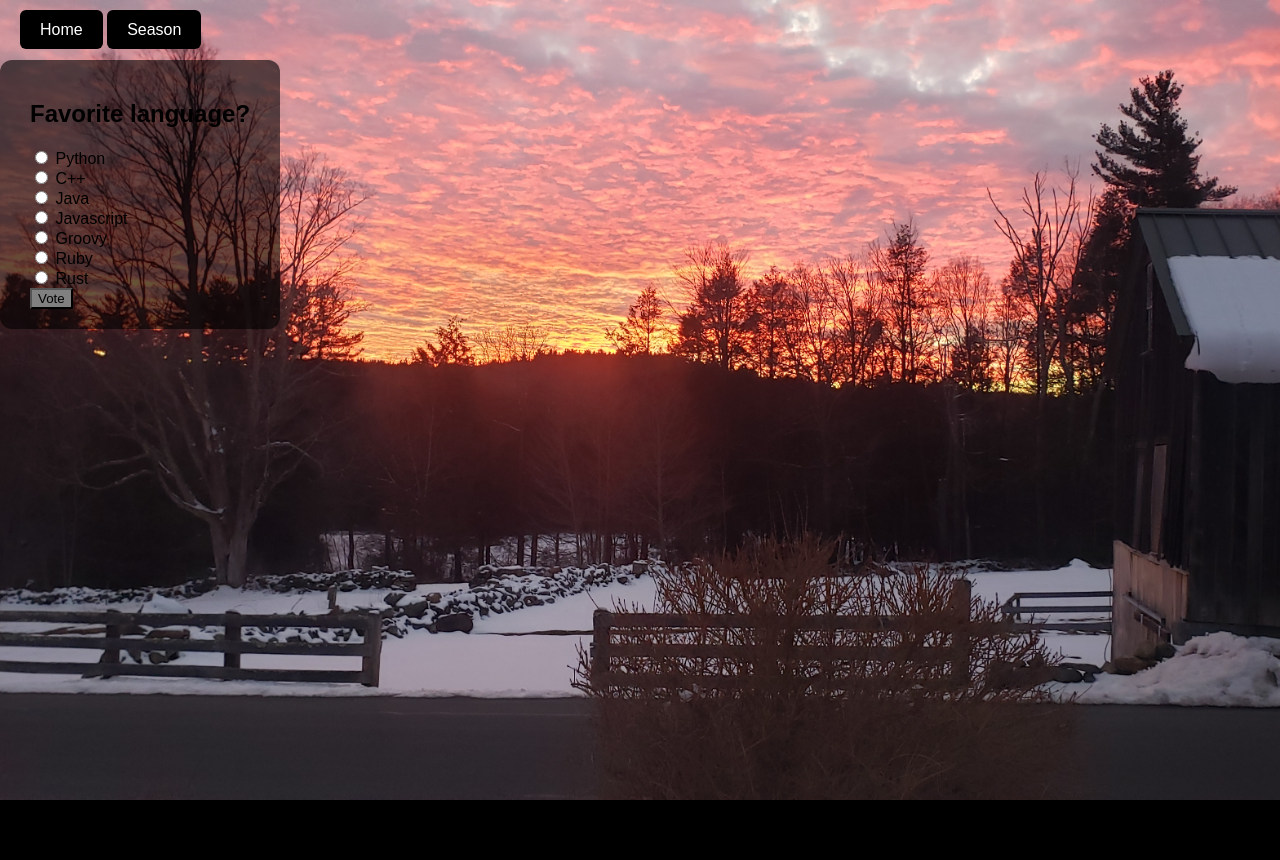
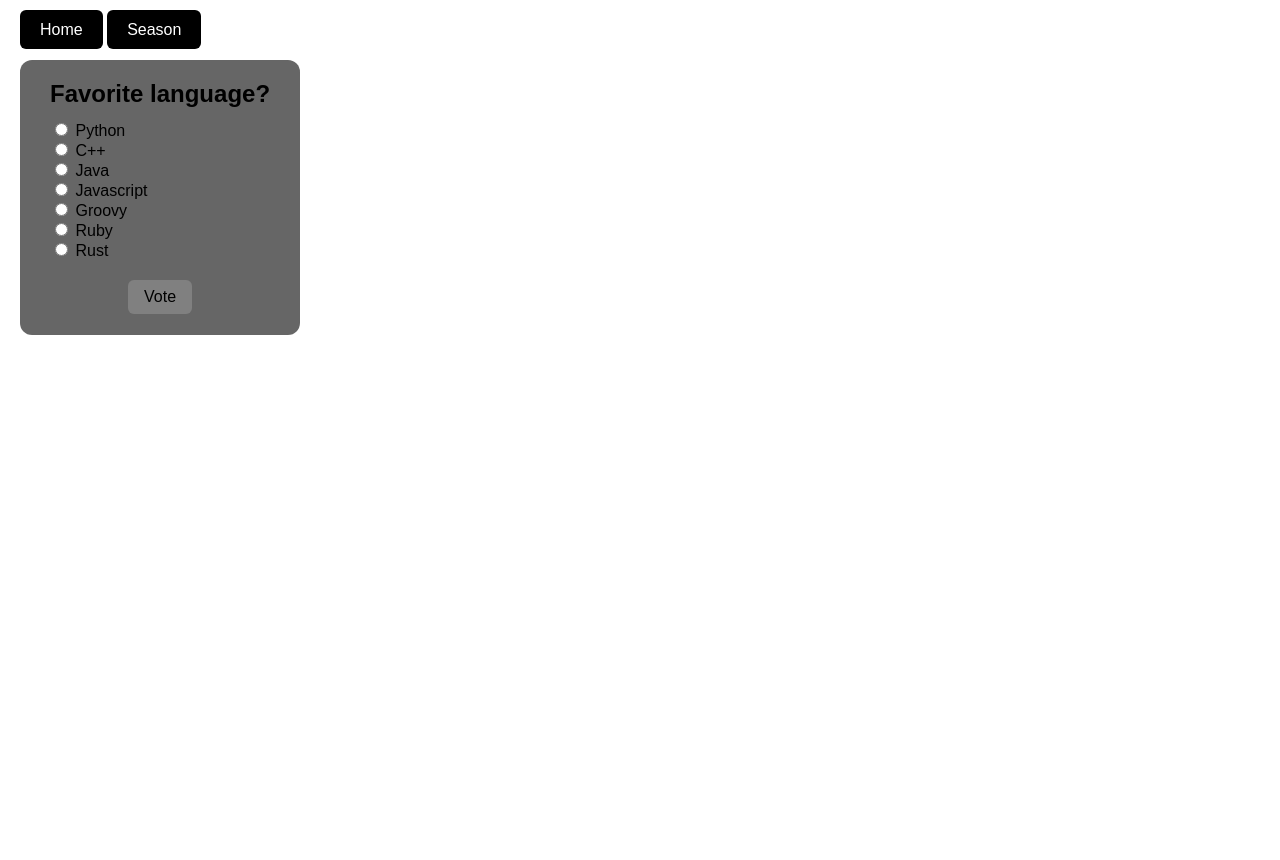
Before and after one commit to leblancr/django_tutorial, a Django app: page /polls/4/ in a window 1280 px wide. Run offline with Django 5.2, Linux system fonts and the light colour scheme; data comes from the database, SQL or seed files in the repository; both versions use the stored data as it was after the commit.

Commit message:
adjusted css for textbox

```diff
--- a/django_tutorial/polls/static/polls/styles.css
+++ b/django_tutorial/polls/static/polls/styles.css
@@ -4,7 +4,7 @@ html, body {
 }
 
 body {
-    background: black url("/static/polls/images/pinney_sunset.jpg") no-repeat top center;
+    /* background: black url("/static/polls/images/pinney_sunset.jpg") no-repeat top center; */
     background-size: cover;  /* fills viewport, keeps aspect ratio */
     font-family: Arial, sans-serif;
     color: black;
@@ -19,6 +19,34 @@ header {
     width: 100%;
     padding: 10px 20px;
     z-index: 100;
+}
+
+.btn {
+  display: block;
+  margin: 20px auto;
+  background-color: gray;
+  color: black;
+  text-decoration: none;
+  text-align: center;
+  padding: 8px 16px;
+  border-radius: 6px;
+  border: none;
+  cursor: pointer;
+  font-size: 16px;
+  width: fit-content;
+}
+
+.btn:link,
+.btn:visited {
+  color: black;       /* ensure consistent text color */
+}
+
+a.btn {
+  display: block;     /* makes sure <a> behaves like submit button */
+}
+
+.btn:hover {
+  background-color: darkgray;
 }
 
 .header-button, .header-button:link, .header-button:visited, button.header-button {
@@ -55,12 +83,20 @@ button.header-button {
 .text-box {
     background-color: rgba(0,0,0,0.6);
     color: black;
-    padding: 20px 30px;
-    border-radius: 12px;
+    padding: 20px 30px 1px 30px; /* top, right, bottom, left */    border-radius: 12px;
     display: inline-block;
     /* font-family: "Georgia", serif; change font */
     font-size: 16px;              /* optional */
     /* font-weight: bold;            optional */
+    margin-left: 20px;           /* push it away from the left edge */
+}
+
+.text-box p,
+.text-box h1,
+.text-box h2,
+.text-box h3 {
+    margin-top: 0;   /* remove space above */
+    margin-bottom: 0.5em; /* keep some space below if you want */
 }
 
 Key points
@@ -110,3 +146,19 @@ header {
 .dropdown:hover .bg-menu {
   display: block;
 }
+
+.vote-again {
+  display: block;
+  margin: 20px auto 0;
+  text-align: center;
+  background-color: gray;
+  color: black;
+  text-decoration: none;
+  padding: 6px 12px;
+  border-radius: 6px;
+  width: fit-content;
+}
+
+.vote-again:hover {
+  background-color: darkgray;
+}
--- a/django_tutorial/polls/templates/polls/detail.html
+++ b/django_tutorial/polls/templates/polls/detail.html
@@ -14,7 +14,7 @@
       <input type="radio" name="choice" id="choice{{ forloop.counter }}" value="{{ choice.id }}">
       <label for="choice{{ forloop.counter }}">{{ choice.choice_text }}</label><br>
     {% endfor %}
-    <input type="submit" value="Vote" style="background-color: gray; color: black;">
+    <input type="submit" value="Vote" class="btn">
   </form>
 </div>
 {% endblock %}
--- a/django_tutorial/polls/templates/polls/results.html
+++ b/django_tutorial/polls/templates/polls/results.html
@@ -10,6 +10,6 @@
       <li>{{ choice.choice_text }} -- {{ choice.votes }} vote{{ choice.votes|pluralize }}</li>
     {% endfor %}
   </ul>
-  <a href="{% url 'polls:detail' question.id %}" style="color: black; text-decoration: underline;">Vote again?</a>
+  <a href="{% url 'polls:detail' question.id %}" class="btn">Vote again?</a>
 </div>
 {% endblock %}
--- a/django_tutorial/polls/views.py
+++ b/django_tutorial/polls/views.py
@@ -15,7 +15,7 @@ class IndexView(generic.ListView):
 
     def get_queryset(self):
         """
-        Return the last five published questions (not including those set to be
+        Return the published questions (not including those set to be
         published in the future).
         """
         return Question.objects.filter(pub_date__lte=timezone.now()).order_by("-pub_date")
```
Also changed, not shown: django_tutorial/db.sqlite3, 1 other file.
